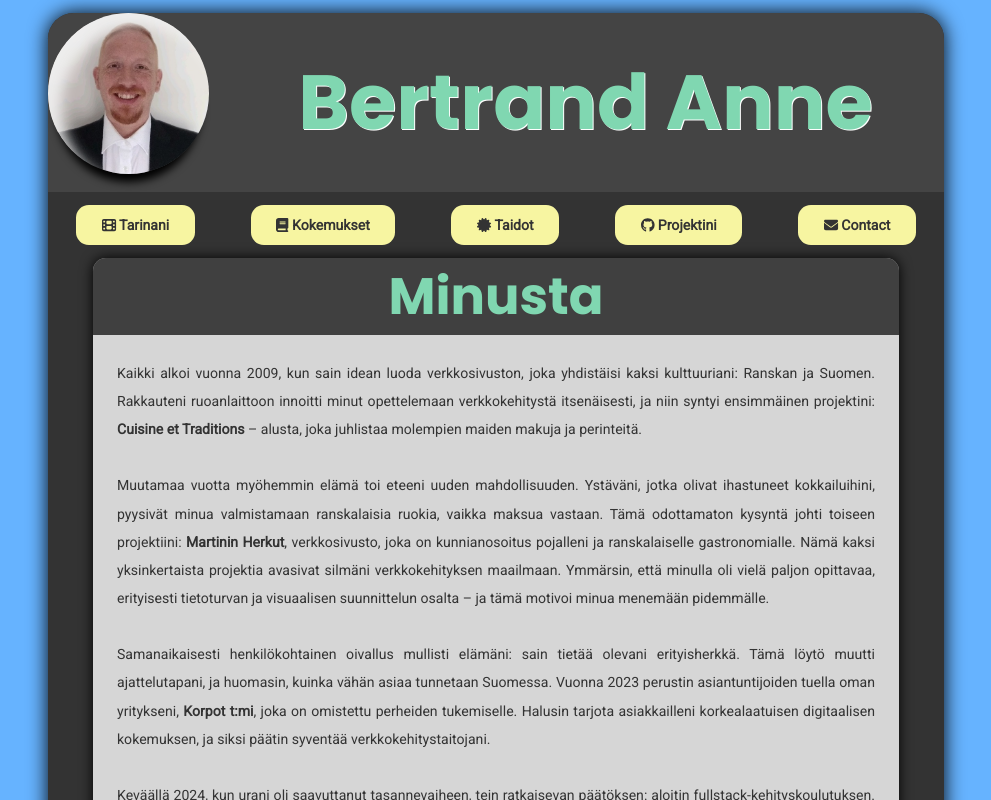
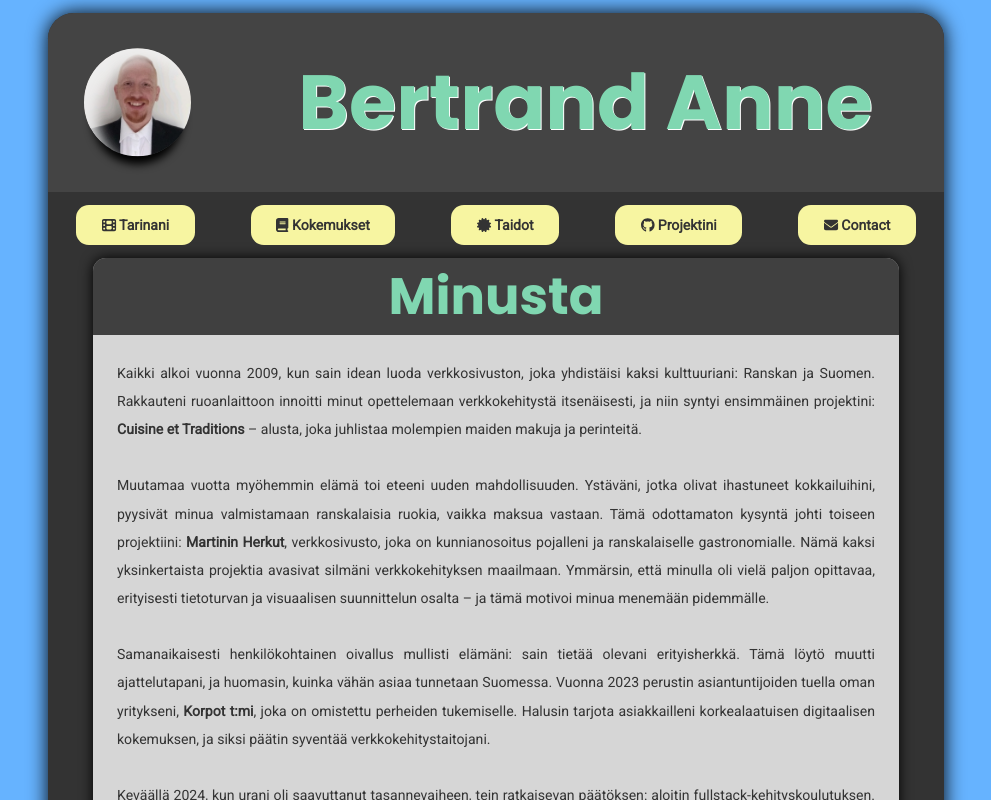
Before and after one commit to Bertrand14/bertrand14.github.io, a React (Vite) app: page /AboutMe in a window 1280 px wide. Shown: the top 800 px of the page, without its empty margins (144-1135 px from the left). Built offline with nearby package versions, Linux system fonts and the light colour scheme.

Commit message:
new header

```diff
--- a/package.json
+++ b/package.json
@@ -3,7 +3,7 @@
   "private": true,
   "version": "0.0.0",
   "type": "module",
-  "homepage": "https://bertrand14.github.io/dist/",
+  "homepage": "https://bertrand14.github.io/",
   "scripts": {
     "dev": "vite",
     "build": "vite build",
--- a/src/styles/_keyframe.scss
+++ b/src/styles/_keyframe.scss
@@ -1,5 +1,5 @@
 @keyframes float {
- 0% {transform: translate(0,0) scale(1,1);}
- 50% {transform: translate(0,1vw) scale(1.2,1);}
- 100% {transform: translate(0,0) scale(1,1);}
+ 0% {transform: translate(0,-50%) scale(1,1);}
+ 50% {transform: translate(0,calc(-50% + 1vw)) scale(1.2,1);}
+ 100% {transform: translate(0,-50%) scale(1,1);}
 }
--- a/src/styles/base/_link.scss
+++ b/src/styles/base/_link.scss
@@ -10,6 +10,6 @@ a:visited{
  color:$secondaryOrange2;
  text-decoration: none;
 }
-a:hover{
+a:not(ul a):hover{
  text-decoration: underline;
 }
--- a/src/styles/layout/_header.scss
+++ b/src/styles/layout/_header.scss
@@ -13,17 +13,19 @@ body #root > header{
  border-top-right-radius: 2vw;
  a{
   grid-area: picture;
-
   aspect-ratio: 1/1;
   margin: 0 auto;
+  text-align: center;
   .bubbleEffect {
    position: relative;
-   display: inline-block;
-   width:90%;
-   height:90%;
+   top: 50%;
+   display:inline-block;
+   width:60%;
+   aspect-ratio: 1/1;
    border-radius: 50%;
    overflow: hidden;
    box-shadow: 0 2vh 1vh -1vh black ;
+   transform: translateY(-50%);
    &:after {
     content: '';
     position: absolute;
--- a/src/styles/layout/_navbar.scss
+++ b/src/styles/layout/_navbar.scss
@@ -19,7 +19,7 @@ nav{
    text-align: center;
    box-shadow: none;
    cursor: pointer;
-   transition:all 250ms ease-in-out;
+   transition:all 100ms ease-in-out;
    line-height: 1rem;
    padding:1vw 2vw;
    i{
@@ -28,9 +28,11 @@ nav{
    &:hover{
     box-shadow: 0px 0px 12px 4px rgba(0,0,0,0.74);
     background-color: $thirdYellow1;
+    transform:scale(1.1)
    }
    &:active{
     transform: scale(0.9);
+    box-shadow: inset 0px 0px 12px 4px rgba(0,0,0,0.74);
    }
   }
  }
--- a/vite.config.js
+++ b/vite.config.js
@@ -4,5 +4,5 @@ import react from '@vitejs/plugin-react'
 // https://vite.dev/config/
 export default defineConfig({
   plugins: [react()],
-  base: '/bertrand14.github.io/', // Chemin relatif pour GitHub Pages
+  base: '/', // Chemin relatif pour GitHub Pages
 })
```
